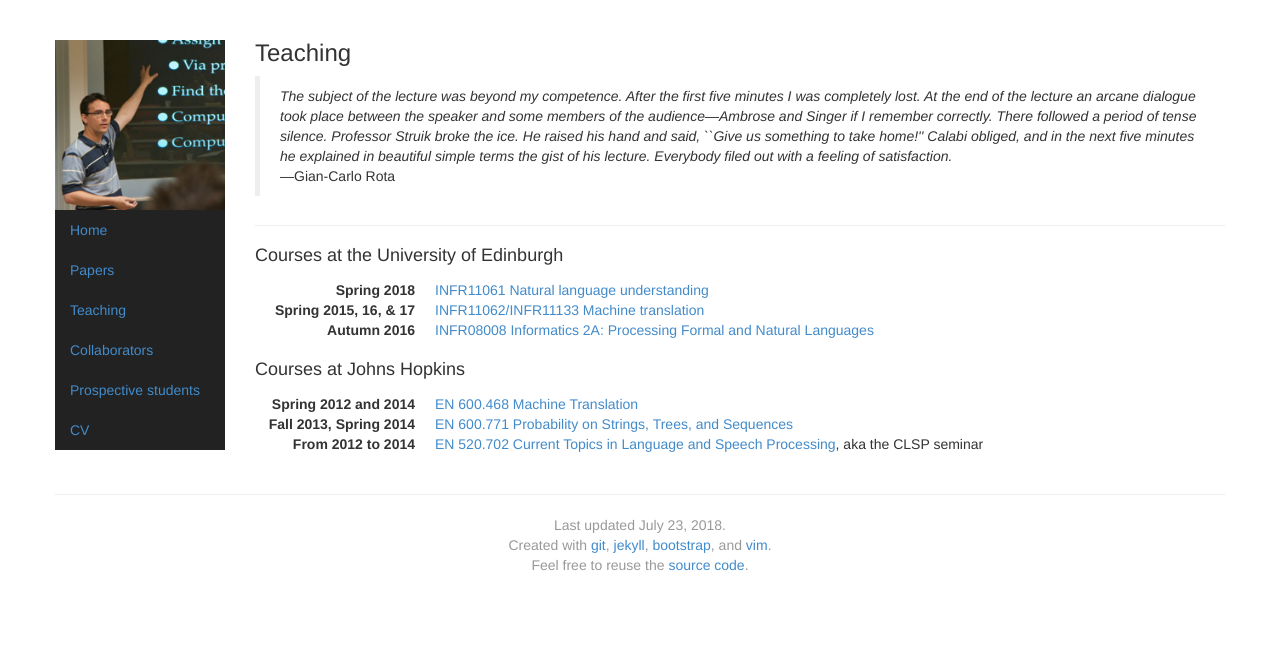
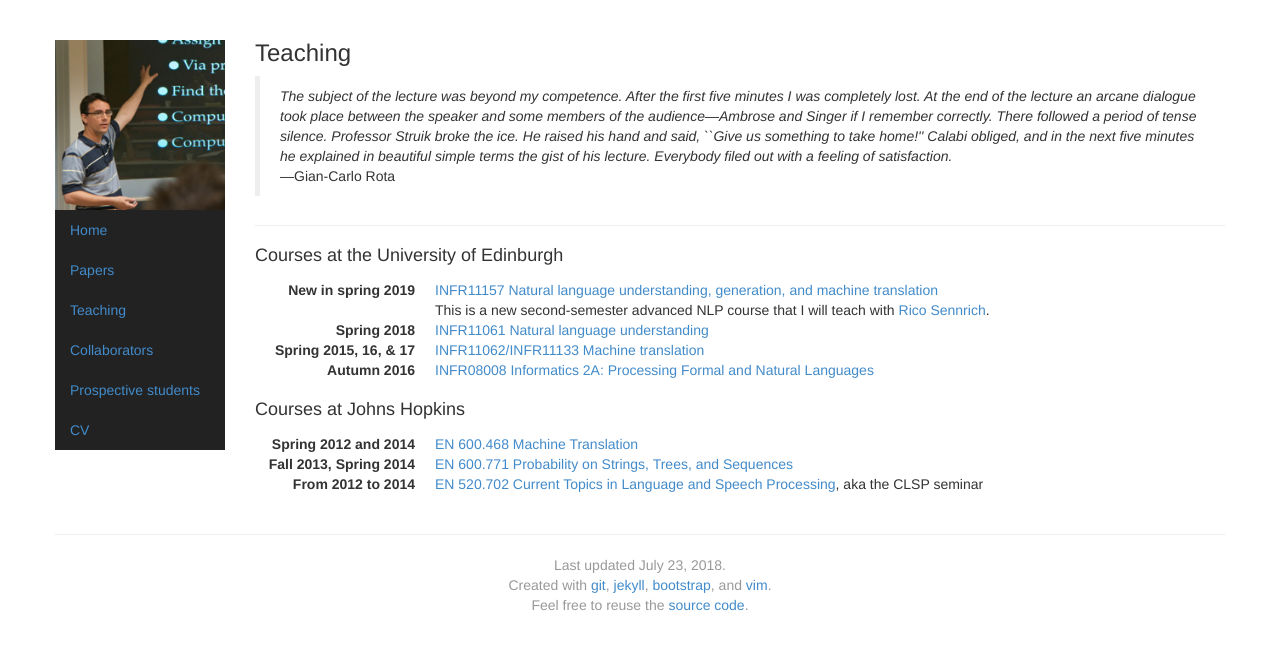
Before and after one commit to alopez/alopez.github.com, a Jekyll site: the page built from teaching.html, in a window 1280 px wide. Shown: the top 650 px of the page. Built offline with Jekyll 4.4.1, drawn with Linux system fonts in a browser that asks for light colours.

Commit message:
update teaching

```diff
--- a/teaching.html
+++ b/teaching.html
@@ -17,6 +17,7 @@ picture: teaching
 
 <h4>Courses at the University of Edinburgh</h4>
 <dl class="dl-horizontal">
+  <dt>New in spring 2019</dt><dd><a href="http://www.drps.ed.ac.uk/18-19/dpt/cxinfr11157.htm">INFR11157 Natural language understanding, generation, and machine translation</a> <br/>This is a new second-semester advanced NLP course that I will teach with <a href="http://homepages.inf.ed.ac.uk/rsennric/">Rico Sennrich</a>.</dd>
   <dt>Spring 2018</dt><dd><a href="https://www.inf.ed.ac.uk/teaching/courses/nlu/">INFR11061 Natural language understanding</a></dd>
   <dt>Spring 2015, 16, &amp; 17</dt><dd><a href="https://alopez.github.io/mt-class/">INFR11062/INFR11133 Machine translation</a></dd>
   <dt>Autumn 2016</dt><dd><a href="http://www.inf.ed.ac.uk/teaching/courses/inf2a/">INFR08008 Informatics 2A: Processing Formal and Natural Languages</a></dd>
```
